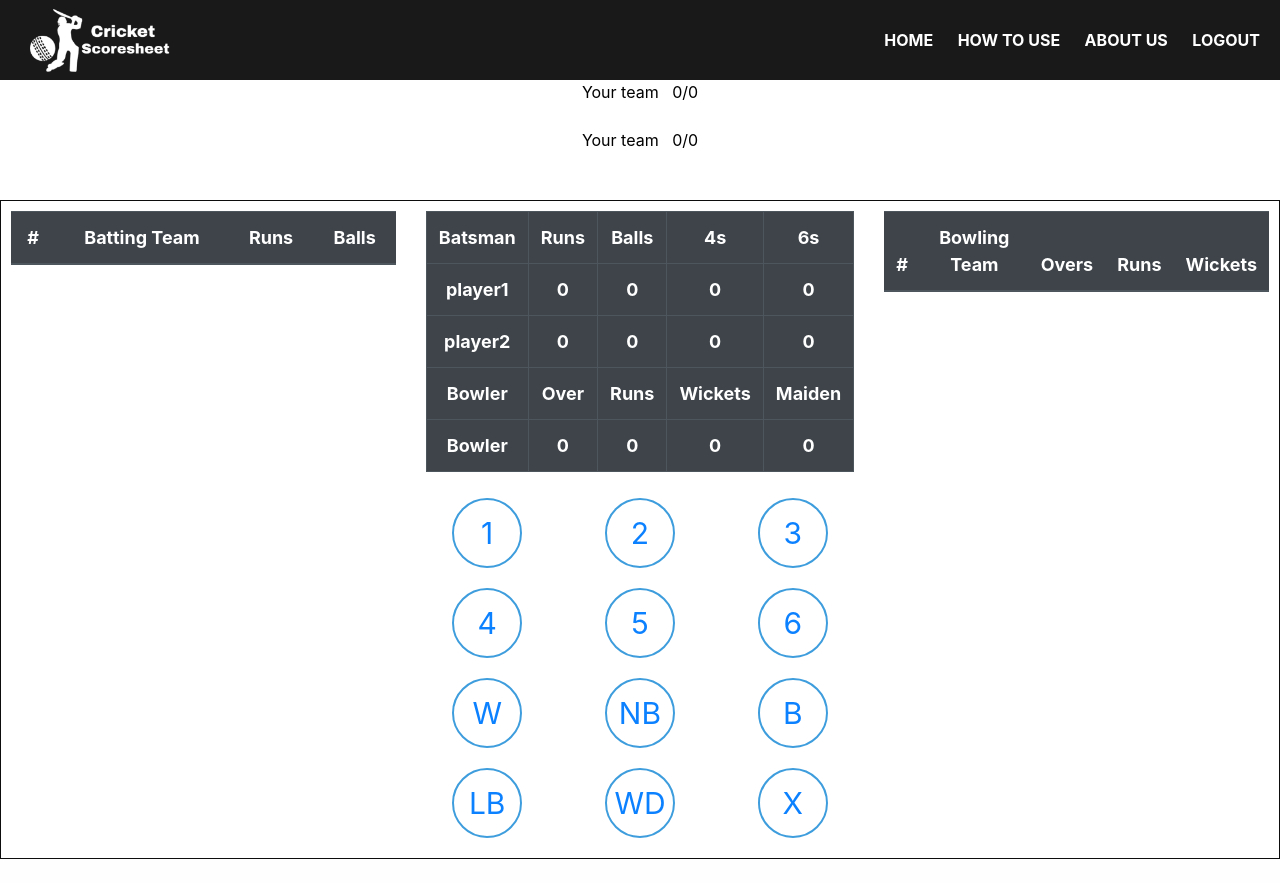
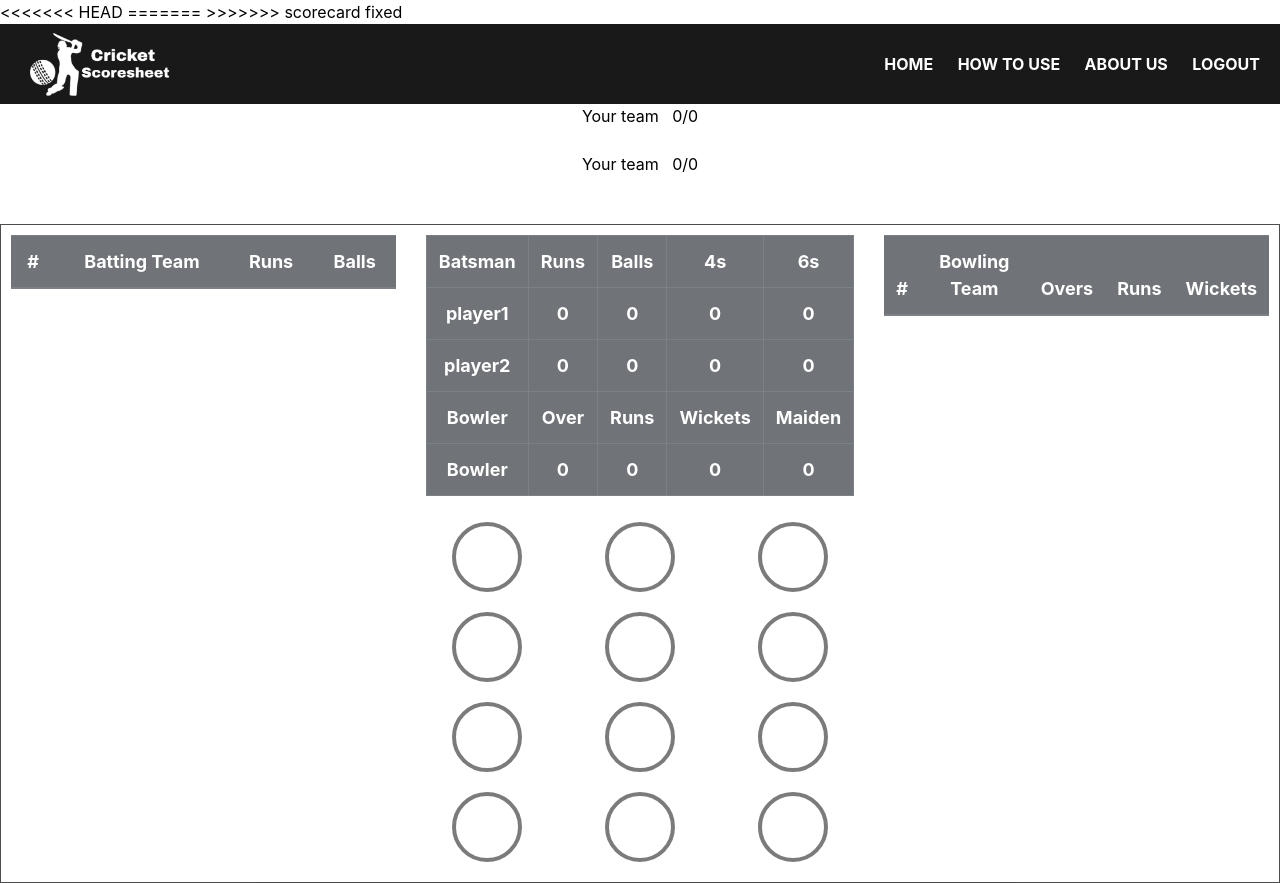
Before and after one commit to champ07/cricketscoresheet, a PHP site: page /scorecard.php in a window 1280 px wide. Before the commit the page ends 859 px from the top, so only its background shows below. Run offline with PHP 8.4, Linux system fonts and the light colour scheme; a user stored in the database is signed in; data comes from the database, SQL or seed files in the repository; lists and menus that the app fills with data are empty; some libraries are stand-ins or nearby versions.

Commit message:
scorecard fixed

```diff
--- a/assets/css/custom.css
+++ b/assets/css/custom.css
@@ -373,14 +373,8 @@
   }
 }
 /* .main{
-  padding-top: 120px;
-  height: 100vh;
-  padding: 0;
-  font-family: sans-serif;
-  background: linear-gradient(rgba(0,0,0,.5)), url("../images/stadium.jpg") no-repeat;
-  background-size: cover;
   color: white;
-  font-size: 30px;
+  font-size: 25px;
   text-align: center;
 } */
 
@@ -389,7 +383,7 @@
   color: white;
   font-size: 18px;
   border-collapse: collapse;
-  opacity: 0.95;
+  opacity: 0.70;
   padding: 10px;
   text-align: center;
 }
@@ -397,13 +391,16 @@
 
 
 .round-btns a:hover{
-background: #3498db;
+background: #333;
+text-decoration: none;
+color: #fff;
 }
 
 .round-btns a{
     display: block;
     text-align: center;
-    border: 2px solid #3498db;
+    color: #fff;
+    border: 4px solid #444;
     border-radius: 24px;
     transition: 0.25s;
     text-decoration: none;
--- a/scorecard.php
+++ b/scorecard.php
@@ -12,7 +12,11 @@
 
 </head>
 
+<<<<<<< HEAD
 <body style="background: linear-gradient(rgba(0,0,0,.5)), url(' ../images/stadium.jpg') no-repeat; background-size: cover; color: black;">
+=======
+<body style="background: linear-gradient(rgba(0,0,0,.7), rgba(0,0,0,.7)),url('assets/images/stadium.jpg'); background-size: cover; color: white;">
+>>>>>>> scorecard fixed
 
     <div class="navbar">
 
```
